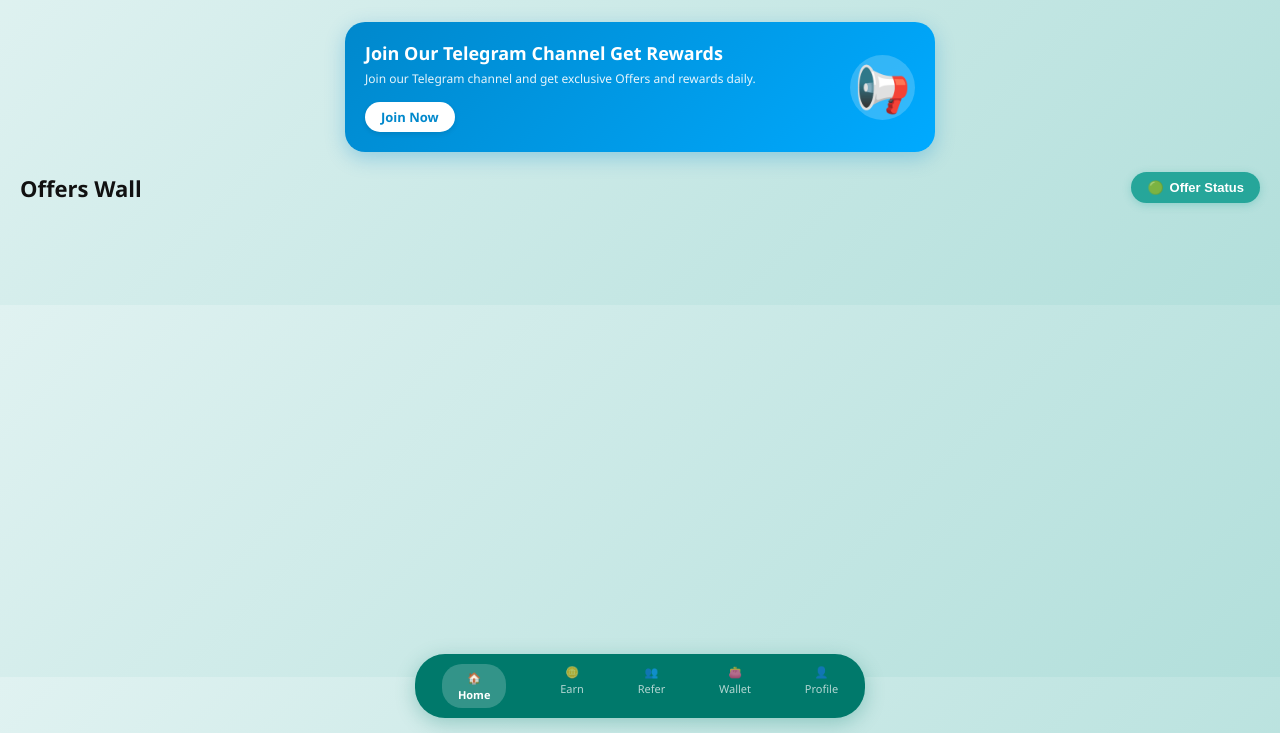
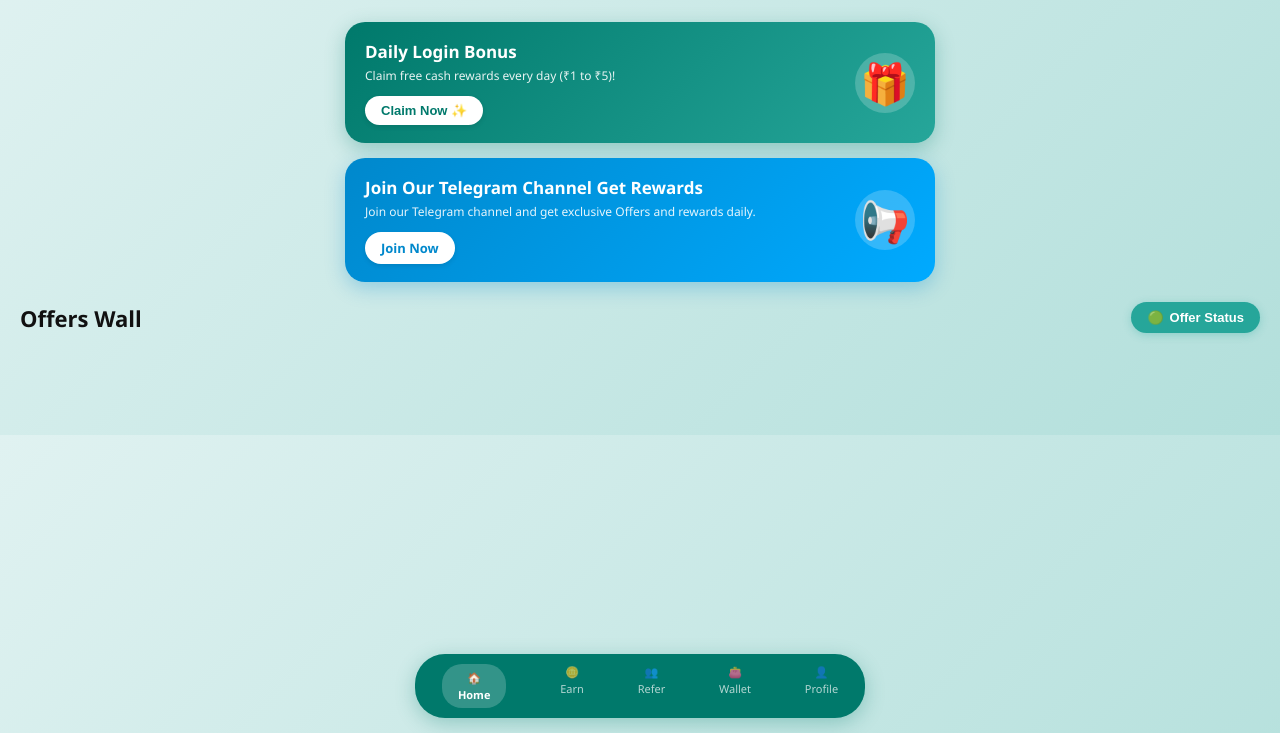
Before and after one commit to tanmay2347/earningapp, a website: page public/index.html in a window 1280 px wide. Shown: the part 67-800 px from the top of the page. Drawn offline with Linux system fonts and the light colour scheme; no server answers; sample sign-in values are in the browser's storage.

Commit message:
update earning app code

```diff
--- a/public/index.html
+++ b/public/index.html
@@ -125,14 +125,65 @@
             cursor: pointer;
         }
 
+        /* Daily Check-in Bonus Card */
+        .checkin-banner {
+            width: 90%;
+            max-width: 550px;
+            background: linear-gradient(135deg, #00796b 0%, #26a69a 100%);
+            margin: 10px auto 15px auto;
+            border-radius: 20px;
+            padding: 18px 20px;
+            color: white;
+            box-shadow: 0 6px 20px rgba(0, 121, 107, 0.3);
+            display: flex;
+            justify-content: space-between;
+            align-items: center;
+        }
+
+        .checkin-content h3 {
+            margin: 0 0 4px 0;
+            font-size: 17px;
+            font-weight: bold;
+        }
+
+        .checkin-content p {
+            margin: 0 0 12px 0;
+            font-size: 12px;
+            opacity: 0.9;
+        }
+
+        .checkin-btn {
+            background: white;
+            color: #00796b;
+            border: none;
+            padding: 7px 16px;
+            border-radius: 20px;
+            font-size: 13px;
+            font-weight: bold;
+            cursor: pointer;
+            box-shadow: 0 2px 5px rgba(0,0,0,0.1);
+        }
+
+        .checkin-icon {
+            font-size: 40px;
+            background: rgba(255, 255, 255, 0.2);
+            width: 60px;
+            height: 60px;
+            border-radius: 50%;
+            display: flex;
+            align-items: center;
+            justify-content: center;
+            flex-shrink: 0;
+        }
+
         /* Telegram Banner Styling */
         .telegram-banner {
             width: 90%;
             max-width: 550px;
             background: linear-gradient(135deg, #0088cc 0%, #00aaff 100%);
-            margin: 10px auto 20px auto;
+            margin: 0 auto 20px auto;
             border-radius: 20px;
-            padding: 20px;
+            padding: 18px 20px;
             color: white;
             box-shadow: 0 6px 20px rgba(0, 136, 204, 0.3);
             display: flex;
@@ -148,23 +199,21 @@
         }
 
         .tg-content h3 {
-            margin: 0 0 6px 0;
-            font-size: 18px;
+            margin: 0 0 4px 0;
+            font-size: 17px;
             font-weight: bold;
-            line-height: 1.3;
         }
 
         .tg-content p {
-            margin: 0 0 14px 0;
+            margin: 0 0 12px 0;
             font-size: 12px;
             opacity: 0.9;
-            line-height: 1.4;
         }
 
         .tg-join-btn {
             background: white;
             color: #0088cc;
-            padding: 6px 16px;
+            padding: 7px 16px;
             border-radius: 20px;
             font-size: 13px;
             font-weight: bold;
@@ -173,10 +222,10 @@
         }
 
         .tg-icon {
-            font-size: 45px;
+            font-size: 40px;
             background: rgba(255, 255, 255, 0.2);
-            width: 65px;
-            height: 65px;
+            width: 60px;
+            height: 60px;
             border-radius: 50%;
             display: flex;
             align-items: center;
@@ -330,6 +379,16 @@
         </div>
     </header>
 
+    <!-- Daily Check-in Bonus Banner -->
+    <div class="checkin-banner">
+        <div class="checkin-content">
+            <h3>Daily Login Bonus</h3>
+            <p>Claim free cash rewards every day (₹1 to ₹5)!</p>
+            <button class="checkin-btn" id="checkinBtn" onclick="claimDailyBonus()">Claim Now ✨</button>
+        </div>
+        <div class="checkin-icon">🎁</div>
+    </div>
+
     <!-- Telegram Channel Banner with your link -->
     <a href="https://t.me/earn2347" target="_blank" class="telegram-banner">
         <div class="tg-content">
@@ -421,6 +480,40 @@
             fetchTasks();
             setInterval(fetchUserWallet, 4000);
         });
+
+        // Daily Check-in Bonus Function
+        async function claimDailyBonus() {
+            if (!userEmail) {
+                showToast("Please login first!", "error");
+                return;
+            }
+
+            const btn = document.getElementById('checkinBtn');
+            btn.innerText = "Claiming...";
+            btn.disabled = true;
+
+            try {
+                const res = await fetch('/api/user/daily-checkin', {
+                    method: 'POST',
+                    headers: { 'Content-Type': 'application/json' },
+                    body: JSON.stringify({ email: userEmail })
+                });
+                const data = await res.json();
+                showToast(data.message, data.success ? 'success' : 'error');
+
+                if (data.success) {
+                    btn.innerText = "Claimed Today ✅";
+                    fetchUserWallet();
+                } else {
+                    btn.innerText = "Already Claimed";
+                }
+            } catch (err) {
+                console.error(err);
+                showToast("Server connection error!", "error");
+                btn.innerText = "Claim Now ✨";
+                btn.disabled = false;
+            }
+        }
 
         function openWithdrawModal() { document.getElementById('withdrawModal').style.display = 'flex'; }
         function closeWithdrawModal() { document.getElementById('withdrawModal').style.display = 'none'; }
```
Also changed, not shown: server.js (+51 -4 lines).
